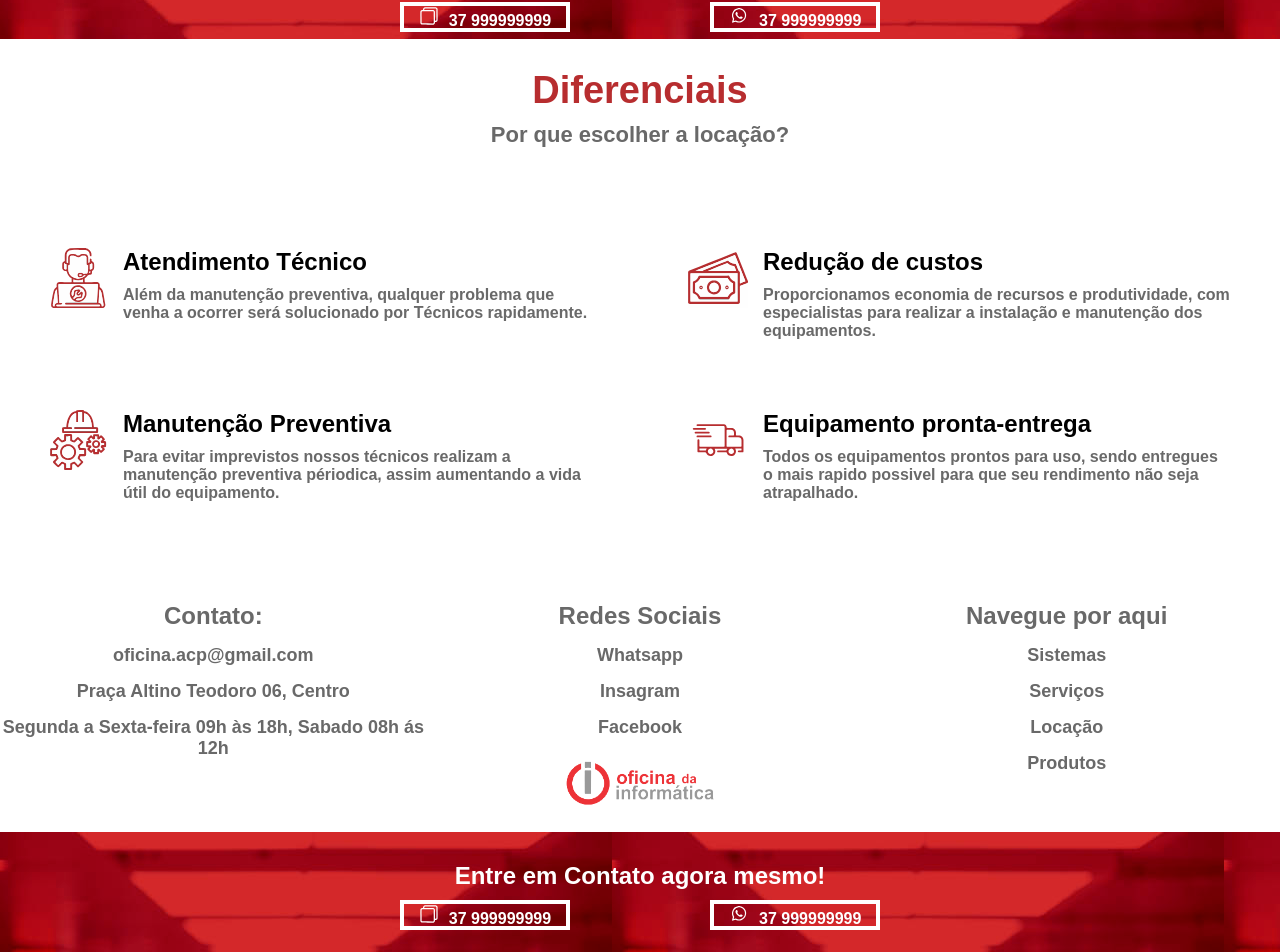
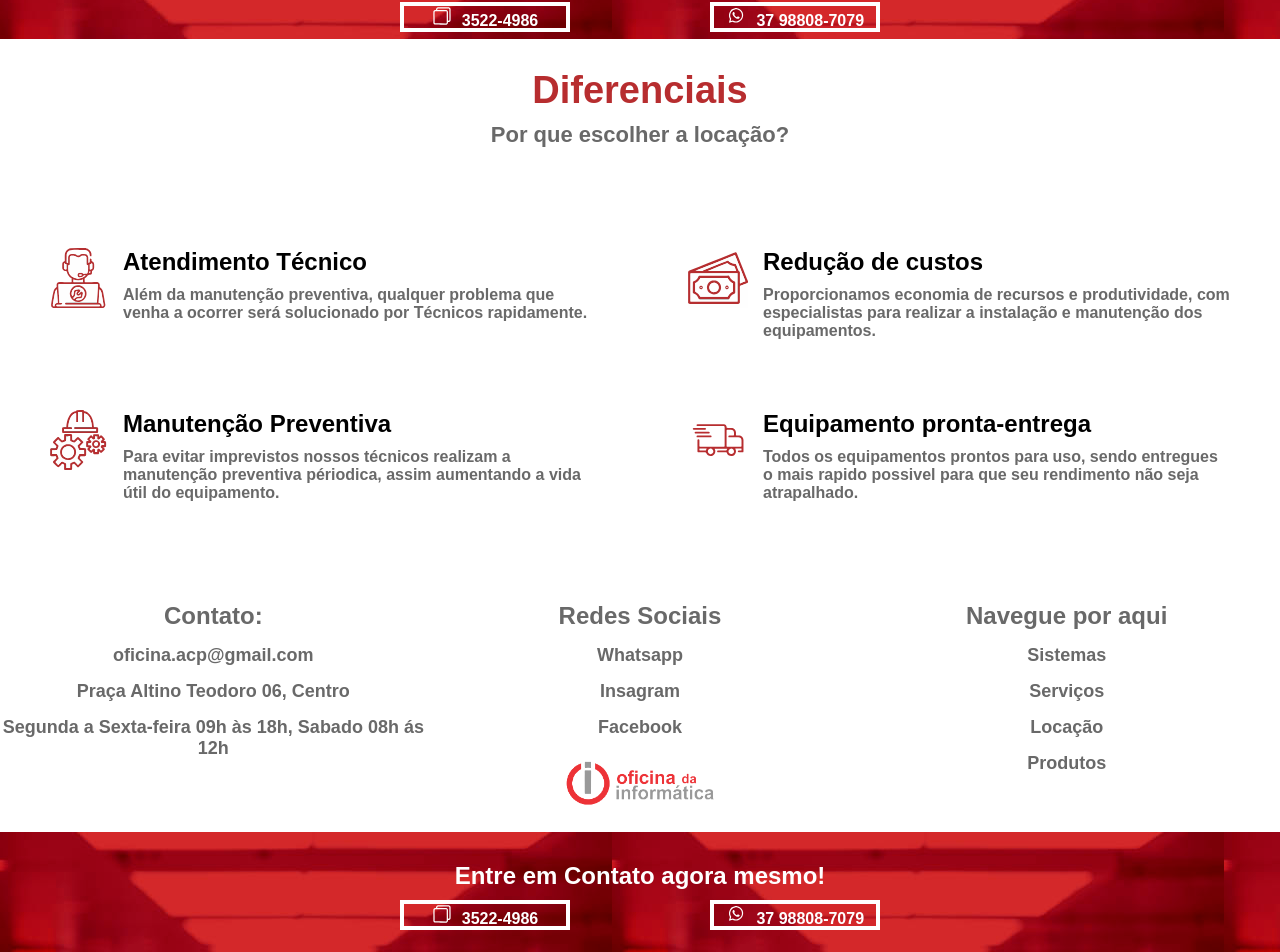
Before and after one commit to GustavoMen/OficinaDaInformatica, a React (Vite) app: page /location in a window 1280 px wide. Shown: the part 764-1716 px from the top of the page. Built offline with nearby package versions, Linux system fonts and the light colour scheme.

Commit message:
All links done

```diff
--- a/src/Components/CTA/Cta.tsx
+++ b/src/Components/CTA/Cta.tsx
@@ -10,9 +10,9 @@ function Cta() {
   return (
     <ImageDiv>
       <Text>Entre em Contato agora mesmo!</Text>
-      <Btn onClick={() => copy("37 999999999")}>
+      <Btn onClick={() => copy("35224986")}>
         <Icon src={copyIcon} />
-        37 999999999
+        3522-4986
       </Btn>
       <LinkSocialMedia
         target="_blank"
@@ -21,7 +21,7 @@ function Cta() {
       >
         <Btn>
           <Icon src={wppIcon} />
-          37 999999999
+          37 98808-7079
         </Btn>
       </LinkSocialMedia>
     </ImageDiv>
--- a/src/Pages/LocationPage/Location.tsx
+++ b/src/Pages/LocationPage/Location.tsx
@@ -77,9 +77,9 @@ function Location() {
 
         <ImageDiv>
           <ImageText>Entre em Contato agora mesmo!</ImageText>
-          <Btn onClick={() => copy("37 999999999")}>
+          <Btn onClick={() => copy("35224986")}>
             <Icon src={copyIcon} />
-            37 999999999
+            3522-4986
           </Btn>
           <LinkSocialMedia
             target="_blank"
@@ -88,7 +88,7 @@ function Location() {
           >
             <Btn>
               <Icon src={wppIcon} />
-              37 999999999
+              37 98808-7079
             </Btn>
           </LinkSocialMedia>
         </ImageDiv>
--- a/src/Pages/ProductsPage/Products.tsx
+++ b/src/Pages/ProductsPage/Products.tsx
@@ -33,9 +33,9 @@ function Products() {
     <SectionOne>
       <ImageDiv>
         <Text>Veja os Periféricos mais vendidos</Text>
-        <Btn onClick={() => copy("37 999999999")}>
+        <Btn onClick={() => copy("35224986")}>
           <Icon src={copyIcon} />
-          37 999999999
+          3522-4986
         </Btn>
         <LinkSocialMedia
           target="_blank"
@@ -44,7 +44,7 @@ function Products() {
         >
           <Btn>
             <Icon src={wppIcon} />
-            37 999999999
+            37 98808-7079
           </Btn>
         </LinkSocialMedia>
       </ImageDiv>
```
